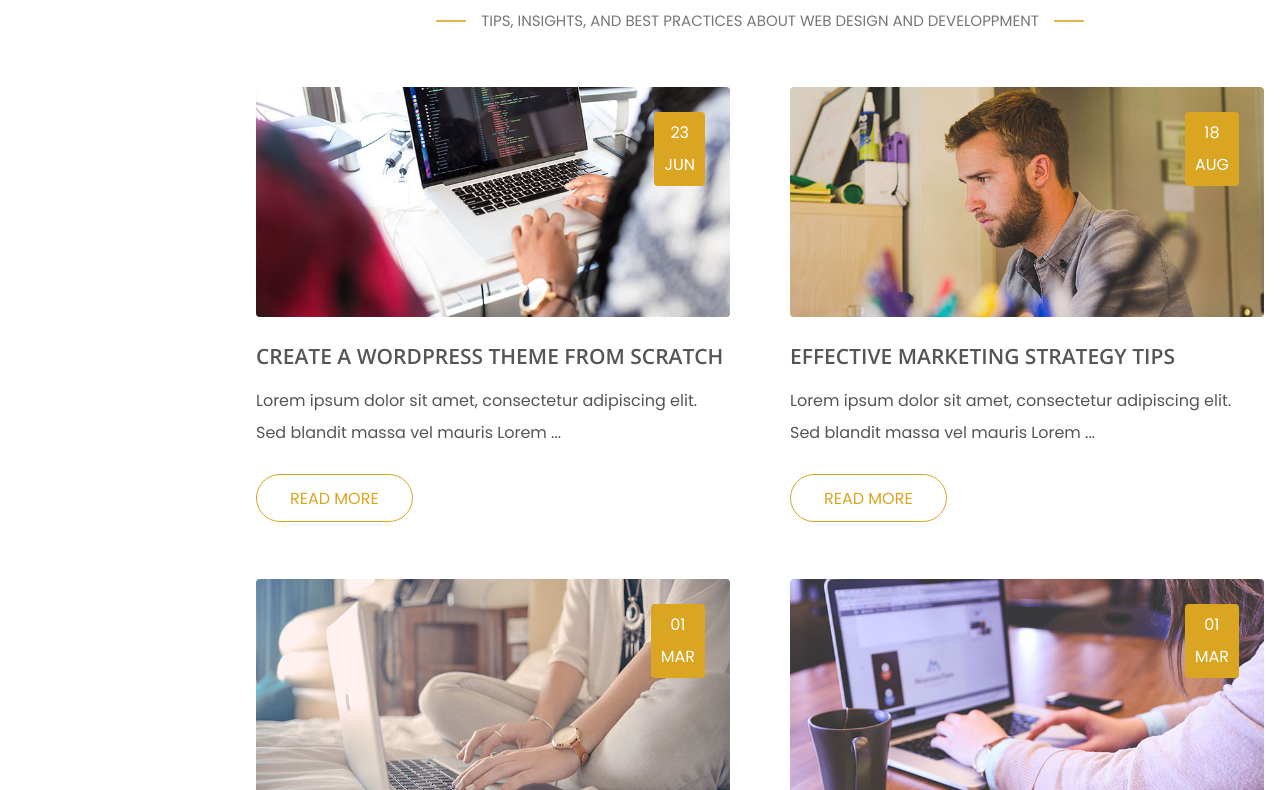
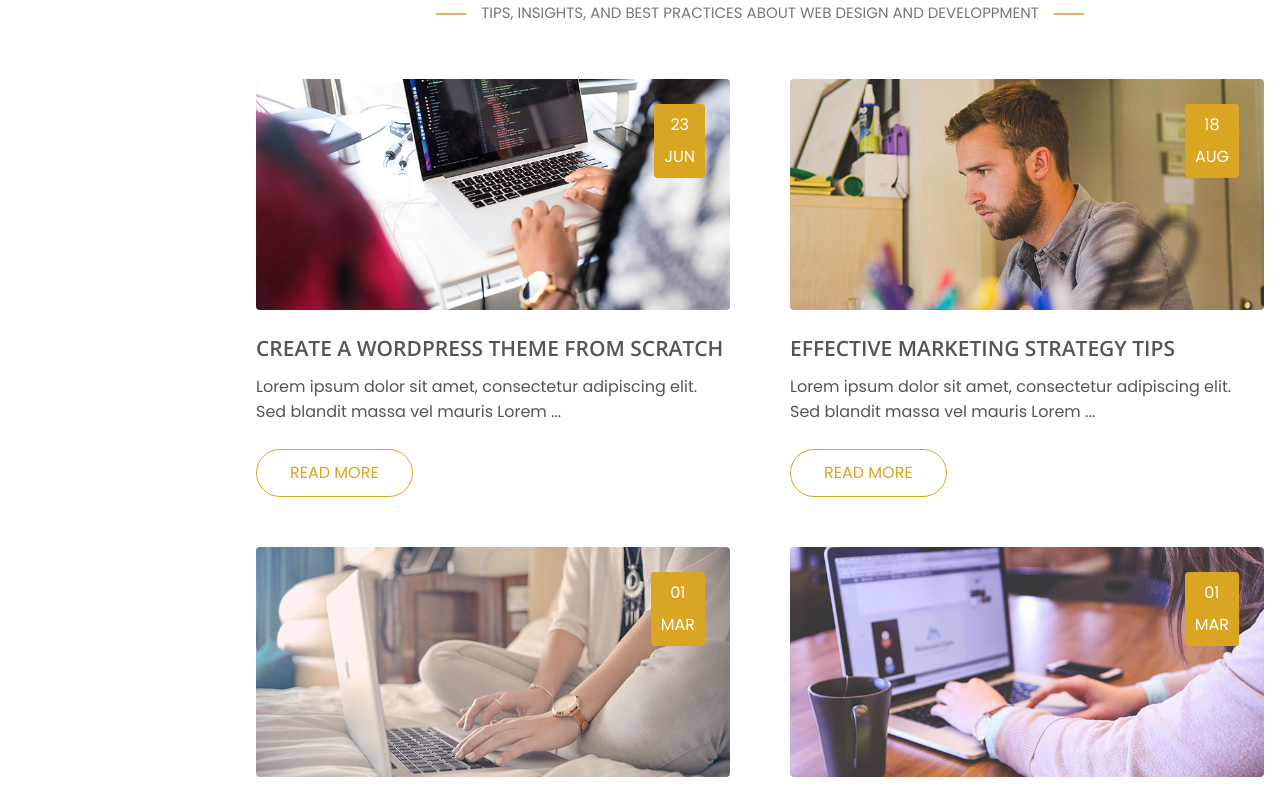
Before and after one commit to razvigor/peojekt-sass, a website: page blog/index.html in a window 1280 px wide. Shown: the part 154-944 px from the top of the page. Drawn offline with nearby package versions, Linux system fonts and the light colour scheme; files that its build step writes are made by us from their sources.

Commit message:
base scss variables added

```diff
--- a/scss/base/_base.scss
+++ b/scss/base/_base.scss
@@ -1,16 +1,16 @@
 @use '../asset/' as *;
 
 *,
-*::after,
-*::before {
+::after,
+::before {
   margin: 0;
   padding: 0;
   box-sizing: border-box;
 }
+
 body {
   font-family: 'Poppins', sans-serif;
-  color: #555;
-  background-color: #fff;
+  color: $color-black;
   font-weight: 400;
 }
 img {
@@ -18,7 +18,7 @@ img {
 }
 ul,
 ol {
-  @include reset-list();
+  @include reset-list;
 }
 a {
   text-decoration: none;
@@ -30,10 +30,6 @@ h4,
 h5,
 h6 {
   font-family: 'Open Sans', sans-serif;
-  line-height: 1.5;
-}
-p {
-  line-height: 2;
 }
 .container {
   max-width: 1170px;
@@ -65,14 +61,14 @@ p {
   }
   .title-head-subtitle {
     position: relative;
-    display: inline-block;
+    display: inline-flex;
     text-transform: uppercase;
     font-size: 15px;
-    color: $color-black;
+    counter-reset: $color-black;
     margin: 20px 0 0;
     opacity: 0.8;
     padding: 0 30px;
-    background: $color-white;
+    background-color: $color-white;
     &::before {
       content: '';
       position: absolute;
@@ -99,17 +95,18 @@ p {
     }
   }
 }
+
 .btn {
   height: 48px;
   padding: 0 33px;
   border-radius: 24px;
   line-height: 48px;
   text-transform: uppercase;
-  border: 1px solid #daa520;
+  border: 1px solid $color-secondary-light;
   overflow: hidden;
   position: relative;
   outline: none;
-  display: inline-block;
+  display: inline-flex;
   span {
     display: inline-flex;
     width: 100%;
@@ -117,13 +114,37 @@ p {
     justify-content: center;
     align-items: center;
     position: relative;
-    z-index: 2;
     column-gap: 8px;
     white-space: nowrap;
+    z-index: 2;
   }
   &__first {
-    background-color: #daa520;
-    color: #fff;
+    background-color: $color-secondary-light;
+    color: $color-white;
+    &::after {
+      content: '';
+      position: absolute;
+      width: 128%;
+      height: 100%;
+      transform: skew(-12deg);
+      transition: left 0.6s;
+      background-color: $color-black;
+      top: 0;
+      left: -142%;
+    }
+    &:hover::after {
+      left: 0;
+    }
+  }
+  &__second {
+    background-color: transparent;
+    span {
+      color: $color-secondary-light;
+      transition: color 0.3s;
+      i {
+        color: $color-secondary-light;
+      }
+    }
     &::after {
       content: '';
       position: absolute;
@@ -133,45 +154,20 @@ p {
       left: -142%;
       transform: skew(-12deg);
       transition: left 0.6s;
-      background-color: #555;
-    }
-    &:hover::after {
-      left: 0;
-    }
-  }
-  &__second {
-    background-color: transparent;
-    span {
-      color: #daa520;
-      transition: color 0.3s;
-      i {
-        color: #daa520;
-        transition: color 0.3s;
-      }
-    }
-
-    &::after {
-      content: '';
-      position: absolute;
-      width: 128%;
-      height: 100%;
-      top: 0;
-      left: -142%;
-      transform: skew(-12deg);
-      transition: left 0.6s;
-      background-color: #daa520;
+      background-color: $color-secondary-light;
     }
     &:hover::after {
       left: 0;
     }
     &:hover span {
-      color: #fff;
+      color: $color-white;
     }
     &:hover span i {
-      color: #fff;
+      color: $color-white;
     }
   }
 }
+
 main {
   padding: 0 16px 50px;
   @include create-mq(1180px) {
```
